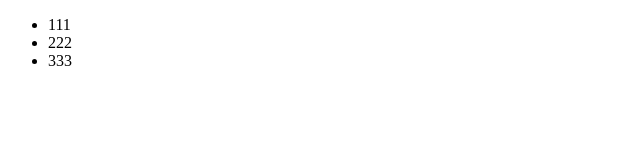
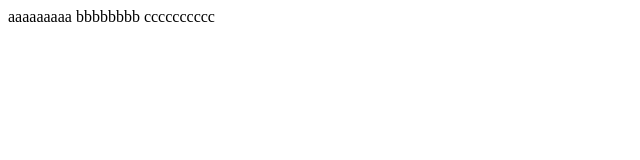
Before and after one commit to wanggehui/deom-121, a plain HTML site: page index.html in a window 1280 px wide. Shown: the whole page, without its empty margins (0-640 px from the left). Drawn offline with Linux system fonts and the light colour scheme.

Commit message:
第四次提交

```diff
--- a/index.html
+++ b/index.html
@@ -6,10 +6,8 @@
     <title>Document</title>
 </head>
 <body>
-    <ul>
-        <li>111</li>
-        <li>222</li>
-        <li>333</li>
-    </ul>
+   aaaaaaaaa
+   bbbbbbbb
+   cccccccccc
 </body>
 </html>
```
